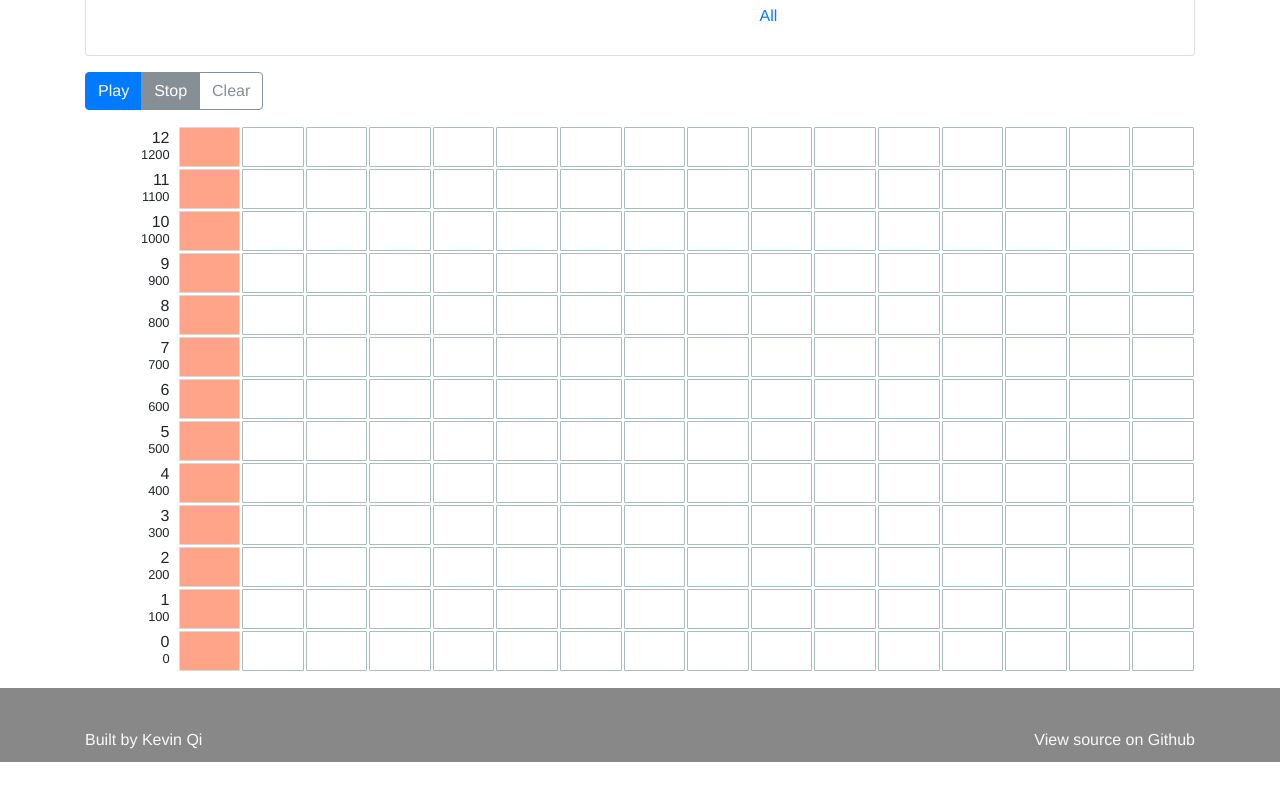
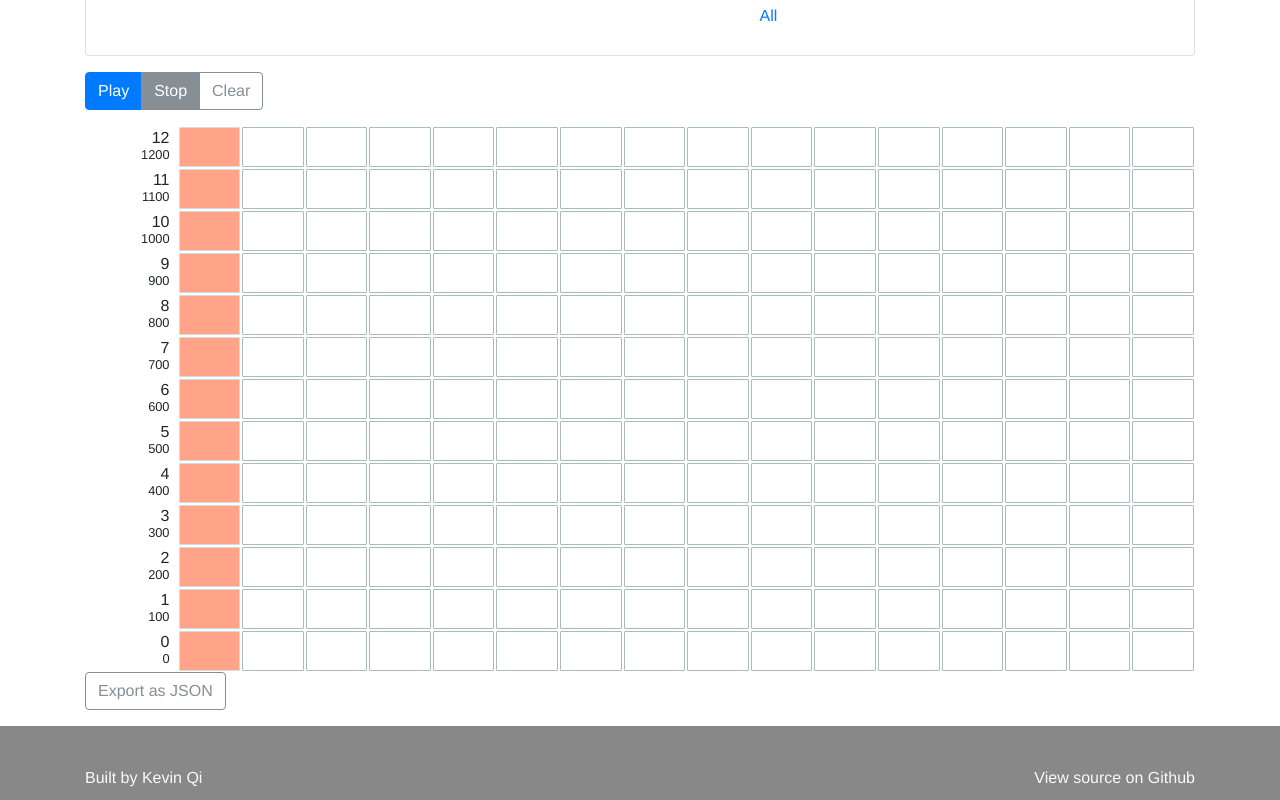
Before and after one commit to kevinsqi/microharmonic, a React (Create React App) app in the folder client/: page /composer in a window 1280 px wide. Shown: the part 323-1123 px from the top of the page. Before the commit the page ends 1085 px from the top, so only its background shows below. Built offline with nearby package versions, Linux system fonts and the light colour scheme.

Commit message:
add basic JSON export

```diff
--- a/client/src/Composer.js
+++ b/client/src/Composer.js
@@ -11,6 +11,7 @@ import {
   getStepFrequencies,
 } from './noteHelpers';
 
+// TODO: rename timeIndex => stepIndex
 function buildSequences({
   selectedSteps,
   frequencies,
@@ -146,6 +147,22 @@ class Composer extends React.Component {
     });
   };
 
+  onExport = () => {
+    const steps = _.range(this.getNumSteps()).map((stepIndex) => {
+      return Object.keys(this.state.selectedSteps).map((offset) => {
+        return this.state.selectedSteps[offset][stepIndex] ? offset : null;
+      }).filter((offset) => offset);
+    });
+
+    console.log('Export composer');
+    console.log(JSON.stringify({
+      scaleConfig: this.props.config,
+      bpm: this.getBeatsPerMinute(),
+      // steps[0] contains an array of the notes at step 0
+      steps: steps,
+    }, null, 4));
+  };
+
   getNumNotes(frequencies) {
     return frequencies.length;
   }
@@ -154,8 +171,12 @@ class Composer extends React.Component {
     return 16;
   }
 
+  getBeatsPerMinute() {
+    return 300;
+  }
+
   getStepDuration() {
-    return 0.2;
+    return 60 / this.getBeatsPerMinute();
   }
 
   getInitialSelectedSteps(frequencies) {
@@ -213,7 +234,10 @@ class Composer extends React.Component {
           onStop={this.onStop}
           onClear={this.onClear}
         />
+
         {descendingNoteOffsets.map((offset) => this.renderRow(offset))}
+
+        <button className="btn btn-outline-secondary" onClick={this.onExport}>Export as JSON</button>
       </div>
     );
   }
```
